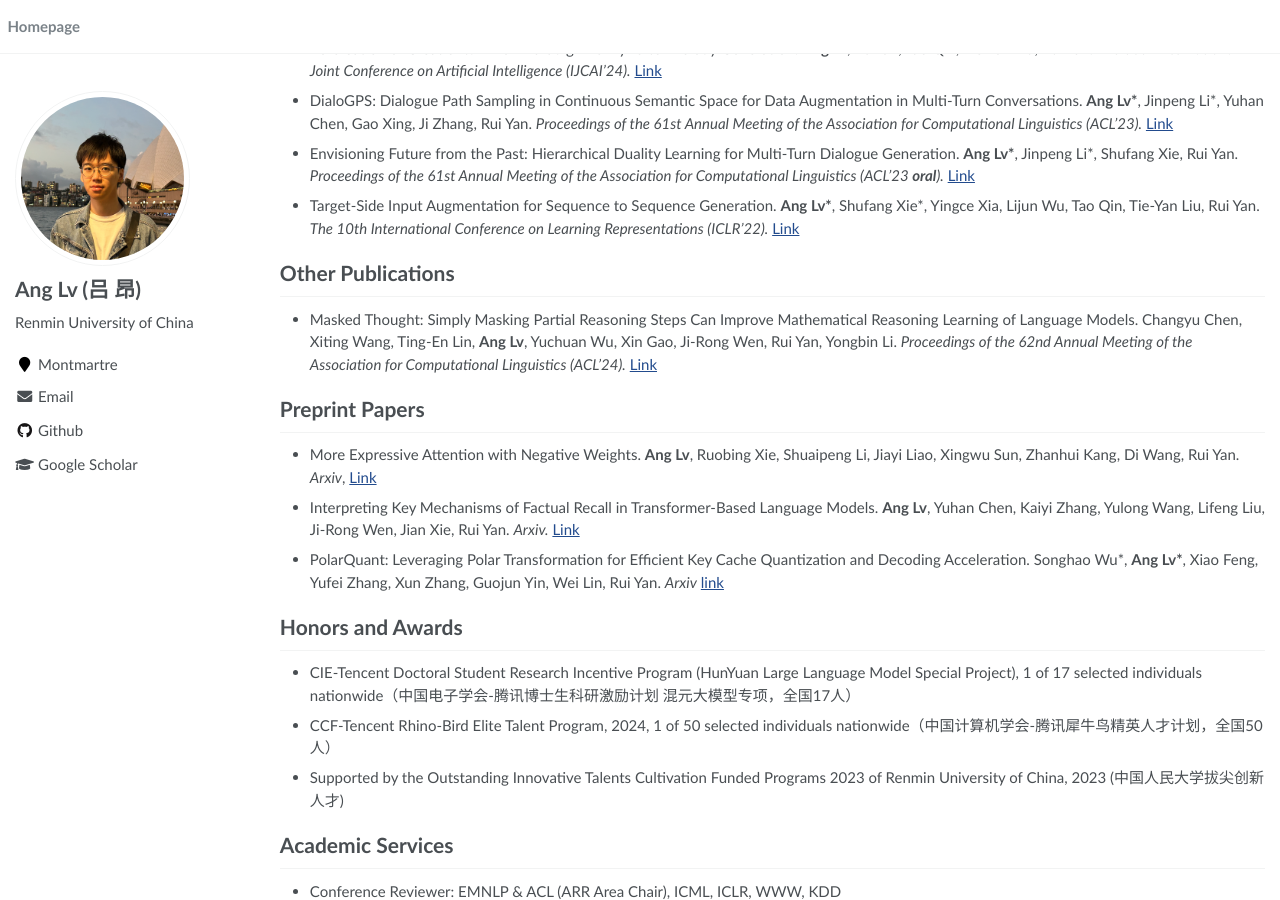
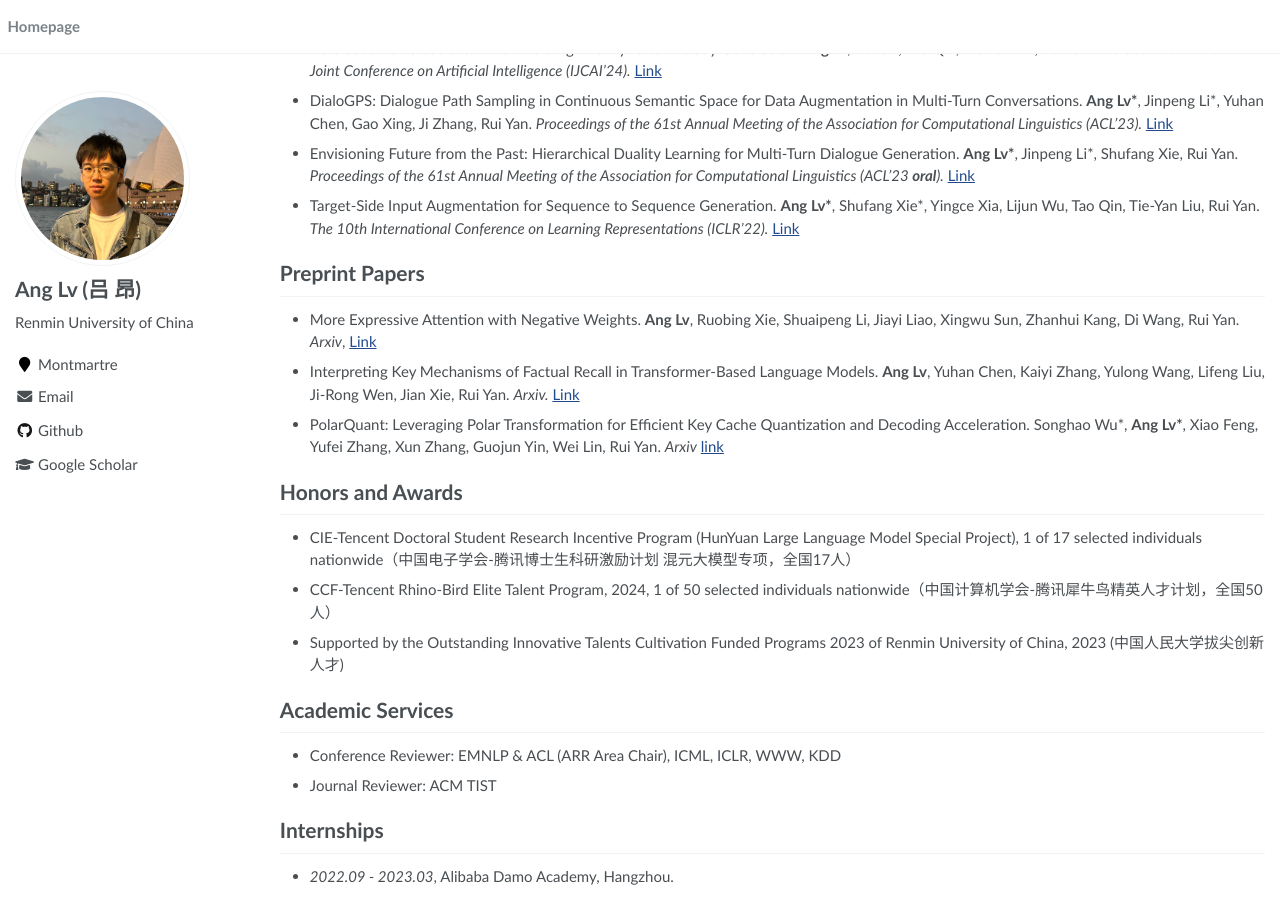
Before and after one commit to trestad/trestad.github.io, a Jekyll site: the page built from _pages/about.md, in a window 1280 px wide and 900 px high, scrolled down 873 px. Built offline with Jekyll 4.4.1, drawn with Linux system fonts in a browser that asks for light colours.

Commit message:
Update about.md

```diff
--- a/_pages/about.md
+++ b/_pages/about.md
@@ -50,11 +50,6 @@ I am currently a 3rd year Ph.D. student at [Gaoling School of Artificial Intelli
 
 - Target-Side Input Augmentation for Sequence to Sequence Generation. **Ang Lv\***, Shufang Xie\*, Yingce Xia, Lijun Wu, Tao Qin, Tie-Yan Liu, Rui Yan. *The 10th International Conference on Learning Representations (ICLR'22).* [Link](https://openreview.net/forum?id=pz1euXohm4H)
 
-
-# Other Publications
-
-- Masked Thought: Simply Masking Partial Reasoning Steps Can Improve Mathematical Reasoning Learning of Language Models. Changyu Chen, Xiting Wang, Ting-En Lin, **Ang Lv**, Yuchuan Wu, Xin Gao, Ji-Rong Wen, Rui Yan, Yongbin Li. *Proceedings of the 62nd Annual Meeting of the Association for Computational Linguistics (ACL'24).* [Link](https://aclanthology.org/2024.acl-long.320/)
-
 # Preprint Papers
 
 - More Expressive Attention with Negative Weights. **Ang Lv**, Ruobing Xie, Shuaipeng Li, Jiayi Liao, Xingwu Sun, Zhanhui Kang, Di Wang, Rui Yan. *Arxiv*, [Link](https://arxiv.org/pdf/2411.07176)
```
